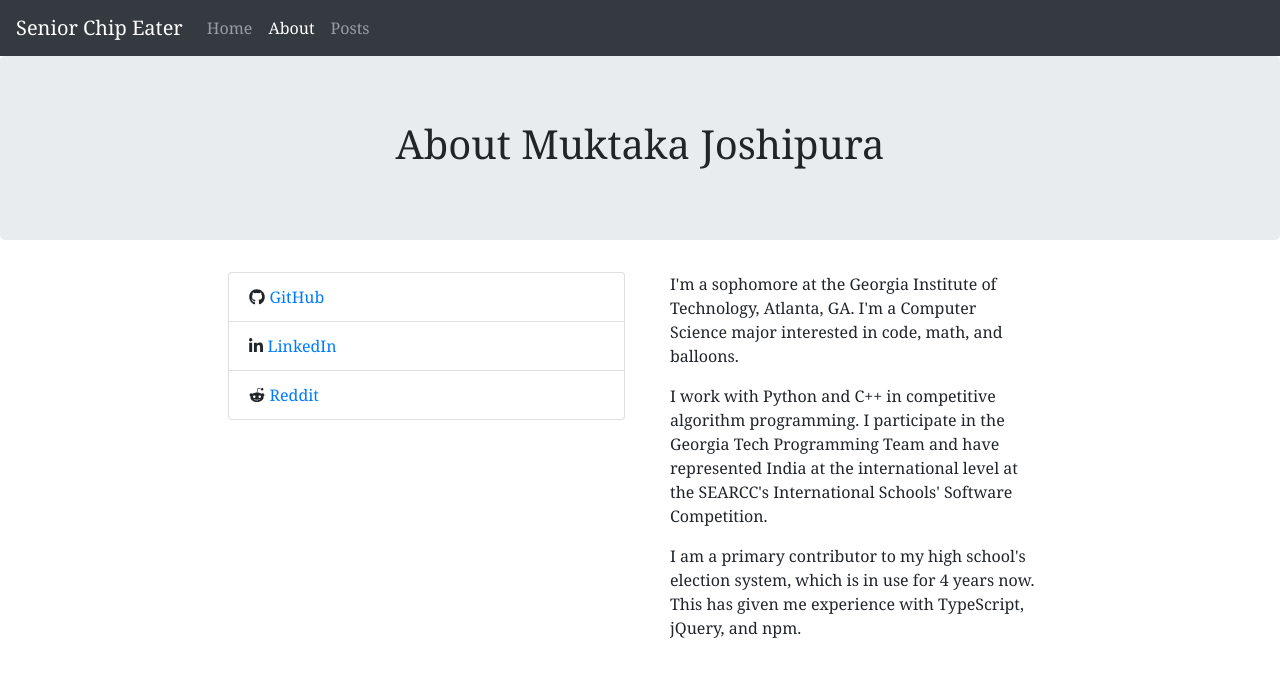
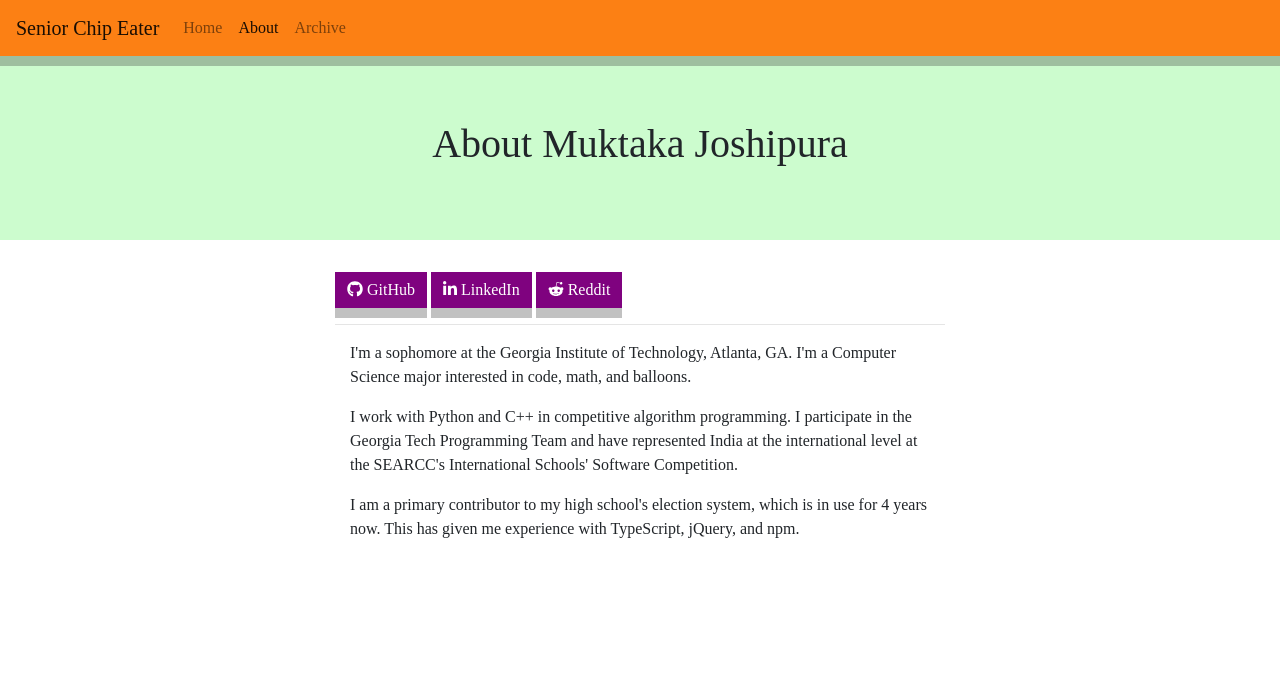
Before and after one commit to stormalinblue/stormalinblue.github.io, a Jekyll site: the page built from about.html, in a window 1280 px wide. Shown: the top 677 px of the page. Built offline with Jekyll 4.4.1, drawn with Linux system fonts in a browser that asks for light colours.

Commit message:
Deploy stormalinblue/stormalinblue.github.io to github.com/stormalinblue/stormalinblue.github.io.git:master

```diff
--- a/_data/navigation.yml
+++ b/_data/navigation.yml
@@ -2,5 +2,5 @@
   link: /
 - name: About
   link: /about.html
-- name: Posts
-  link: /posts.html
+- name: Archive
+  link: /archive.html
--- a/_includes/navigation.html
+++ b/_includes/navigation.html
@@ -1,4 +1,4 @@
-<nav class="navbar navbar-expand-sm navbar-dark bg-dark">
+<nav class="navbar navbar-expand-sm navbar-light">
     <a href="/" class="navbar-brand">Senior Chip Eater</a>
     <button class="navbar-toggler" type="button" data-toggle="collapse" data-target="#sce" aria-controls="sce"
         aria-label="Toggle Navigation Links" aria-expanded="false">
--- a/about.html
+++ b/about.html
@@ -3,20 +3,17 @@ layout: default
 title: About stormalinblue
 heading: About Muktaka Joshipura
 ---
-<div class="container col-lg-8 col-12">
-    <div class="row">
-        <div class="col">
-            <ul class="list-group">
-                <li class="list-group-item"><i class="fab fa-github"></i> <a
-                        href="https://github.com/stormalinblue">GitHub</a>
-                </li>
-                <li class="list-group-item"><i class="fab fa-linkedin-in"></i> <a
-                        href="https://linkedin.com/in/mjoshipura">LinkedIn</a></li>
-                <li class="list-group-item"><i class="fab fa-reddit-alien"></i> <a
-                        href="https://reddit.com/user/stormalin_blue">Reddit</a></li>
-            </ul>
+<div class="container col-lg-6 col-12">
+    <div class="links">
+        <p>
+            {% for contact in site.data.contacts %}
+            <a href="{{ contact.href }}" class="btn btn-primary"><i class="{{ contact.logo }}"></i>
+                {{ contact.name }}</a>
+            {% endfor %}
+        </p>
     </div>
-        <div class="col">
+    <hr>
+    <div>
         <article class="container-fluid">
             <p>
                 I'm a sophomore at the Georgia Institute of Technology, Atlanta, GA. I'm a Computer Science major
@@ -37,4 +34,3 @@ heading: About Muktaka Joshipura
         </article>
     </div>
 </div>
-</div>
--- a/assets/css/styles.scss
+++ b/assets/css/styles.scss
@@ -1,6 +1,49 @@
 ---
 ---
 
-$font-family-base: Georgia, "Times New Roman", Times, serif;
+@import "./bootstrap-4.3.1/scss/bootstrap";
 
-@import "./bootstrap-4.3.1/scss/bootstrap";
+$purple: #660266;
+$orange: #fc8014;
+$aqua: #ccfcce;
+$lighterorange: lighten($orange, 25%);
+$shadow: 0 10px 0 0px rgba(50, 50, 50, 0.3);
+
+body {
+    font-family: font-family-serif;
+}
+
+.navbar {
+    background-color: $orange;
+    box-shadow: $shadow;
+}
+
+.btn-primary {
+    background-color: lighten($purple, 5%);
+    border: none;
+    border-radius: 0;
+    box-shadow: $shadow;
+}
+
+.btn-primary:hover {
+    background-color: $purple;
+}
+
+.jumbotron {
+    background-color: $aqua;
+    // color: #FFF;
+    border-radius: 0;
+}
+
+.card {
+    border-radius: 0;
+    box-shadow: $shadow;
+    background-color: $aqua;
+    border: none;
+
+    .card-footer {
+        background-color: $orange;
+        border-radius: inherit;
+        border: none;
+    }
+}
--- a/index.html
+++ b/index.html
@@ -19,7 +19,7 @@ heading: The Senior Chip Eater Blog
           <a href="{{ post.url }}" class="btn btn-primary stretched-link">Read more</a>
         </div>
 
-        <div class="card-footer text-muted">
+        <div class="card-footer">
           <!-- Date formatting from http://alanwsmith.com/jekyll-liquid-date-formatting-examples -->
           {{ post.date | date: '%B %d, %Y' }}
         </div>
```
Also changed, not shown: _data/contacts.yml (added, +9 -0 lines). Lines whose indentation alone changed are shown as unchanged.
